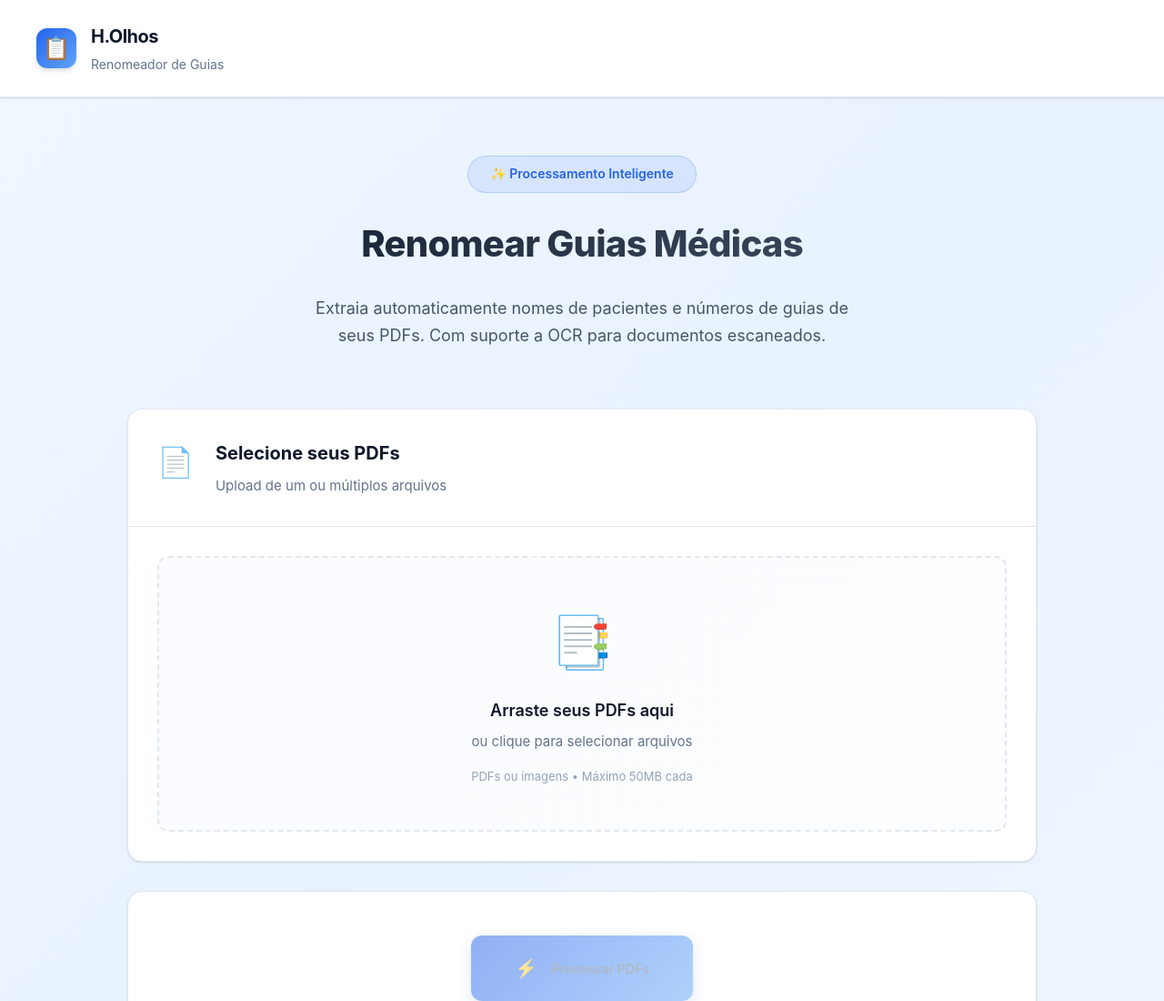
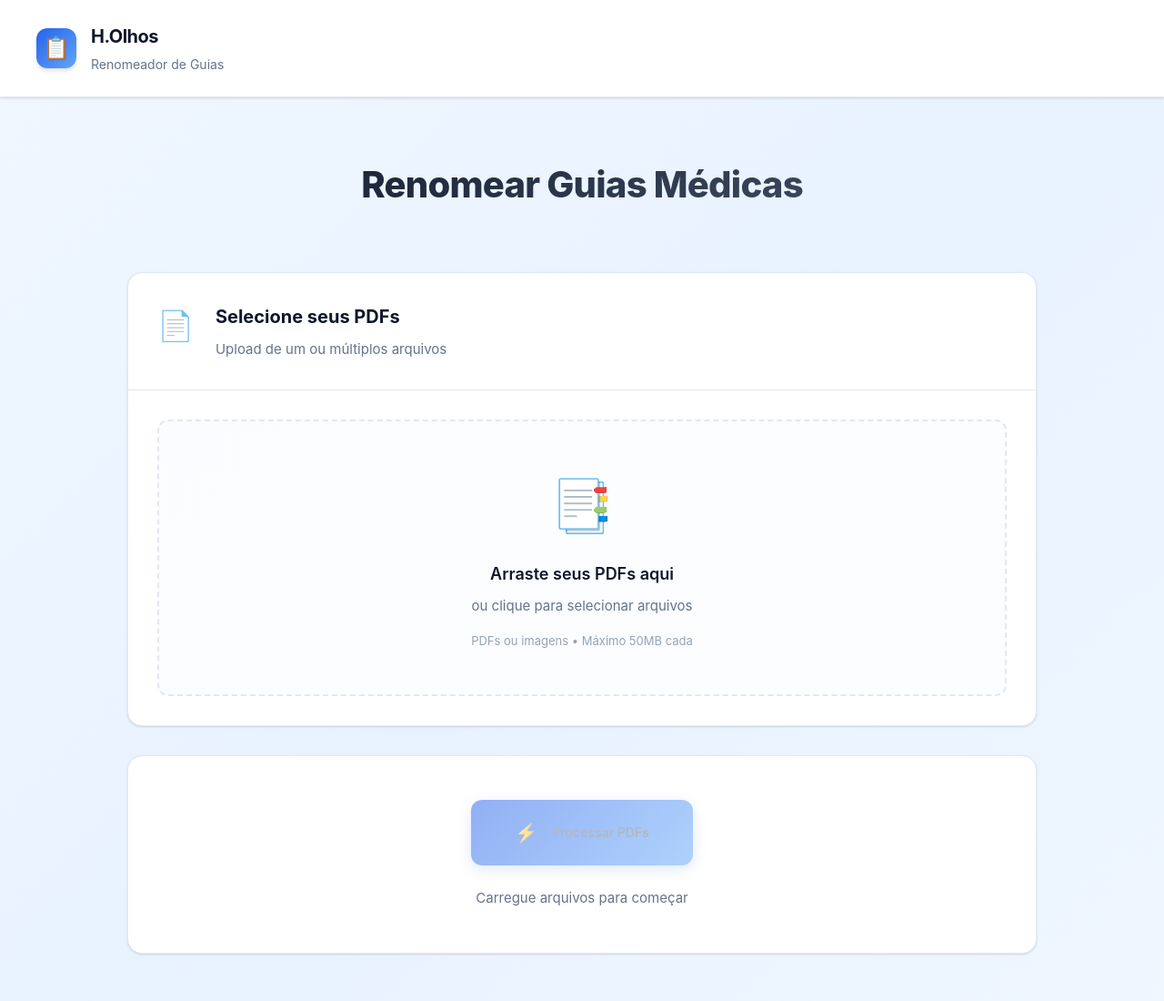
Before and after one commit to GutierreZ-bit/gt, a website: page index.html in a window 1280 px wide. Shown: the top 1100 px of the page at 91% size. Drawn offline with nearby package versions, Linux system fonts and the light colour scheme.

Commit message:
Remove hero badge and subtitle text

```diff
--- a/index.html
+++ b/index.html
@@ -31,9 +31,7 @@
         <!-- HERO SECTION -->
         <section class="hero-section">
           <div class="hero-content">
-            <div class="hero-badge">✨ Processamento Inteligente</div>
             <h1 class="hero-title">Renomear Guias Médicas</h1>
-            <p class="hero-subtitle">Extraia automaticamente nomes de pacientes e números de guias de seus PDFs. Com suporte a OCR para documentos escaneados.</p>
           </div>
         </section>
 
```
